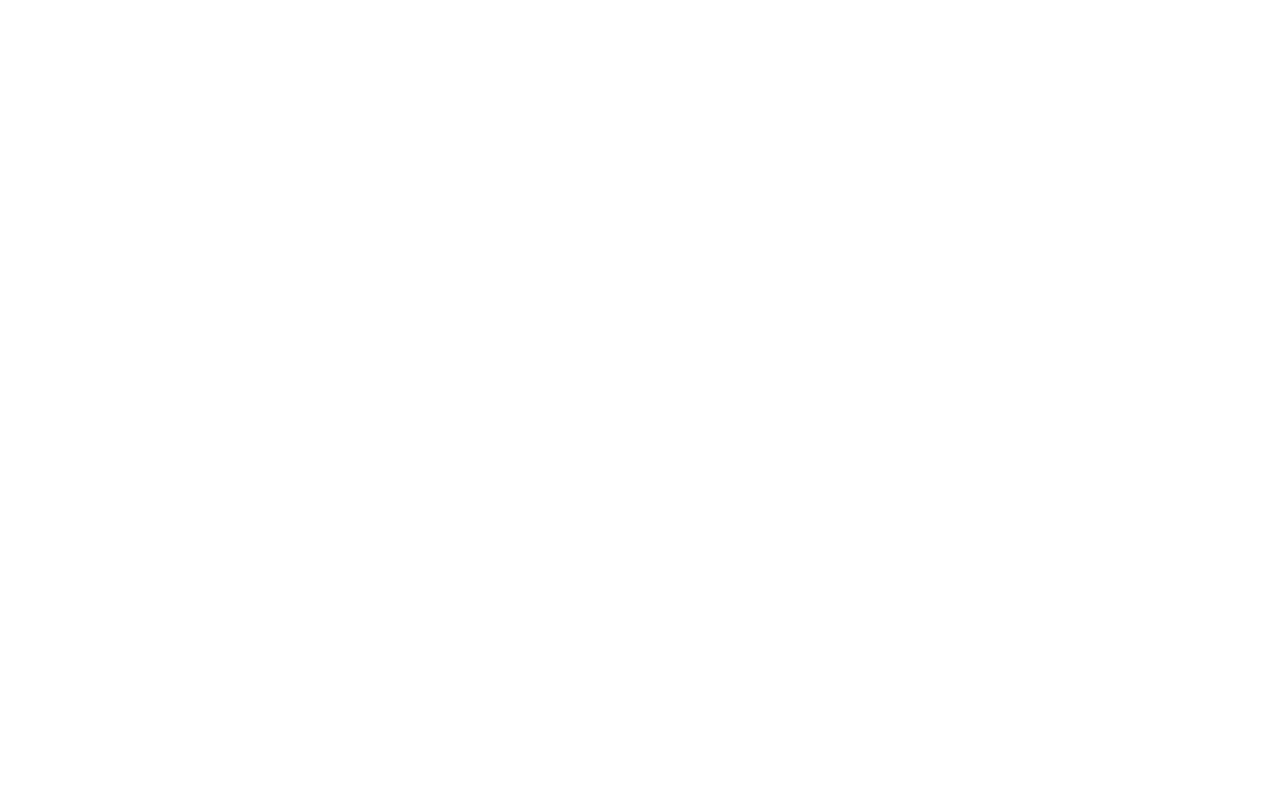
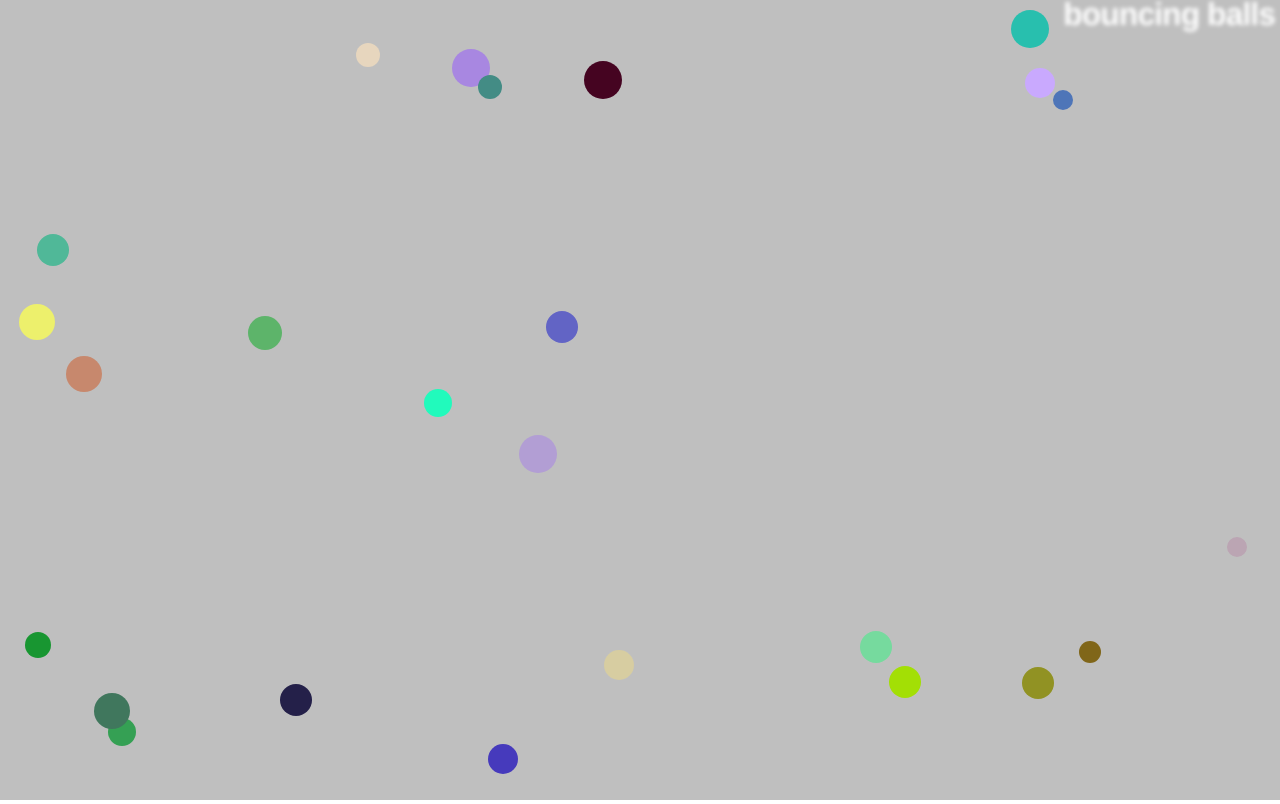
Before and after one commit to Kenzie-Academy-Brasil-Developers/entrega-bouncing-balls-sprint-6-rodrigomero, a plain HTML site: page index.html in a window 1280 px wide. Drawn offline with Linux system fonts and the light colour scheme.

Commit message:
added the basic functions

```diff
--- a/main.js
+++ b/main.js
@@ -1,7 +1,45 @@
 // setup canvas
+class Ball {
+  constructor ( x, y, velX, velY, color, size ) {
+      this.x = x
+      this.y = y
+      this.velX = velX
+      this.vely = velY
+      this.color = color
+      this.size = size
+  }
+
+  draw() {
+      ctx.beginPath();
+      ctx.fillStyle = this.color;
+      ctx.arc(this.x, this.y, this.size, 0, 2 * Math.PI)
+      ctx.fill()
+  }
+  update() {
+      if ((this.x + this.size) >= width) {
+        this.velX = -(this.velX);
+      }
+
+      if ((this.x - this.size) <= 0) {
+        this.velX = -(this.velX);
+      }
+
+      if ((this.y + this.size) >= height) {
+        this.velY = -(this.velY);
+      }
+
+      if ((this.y - this.size) <= 0) {
+        this.velY = -(this.velY);
+      }
+
+      this.x += this.velX;
+      this.y += this.velY;
+  }
+}
+
 
 const canvas = document.querySelector('canvas');
-const ctx = canvas.getContext('2d');
+window.ctx = canvas.getContext("2d");
 
 const width = canvas.width = window.innerWidth;
 const height = canvas.height = window.innerHeight;
@@ -18,3 +56,37 @@ function random(min, max) {
 function randomRGB() {
   return `rgb(${random(0, 255)},${random(0, 255)},${random(0, 255)})`;
 }
+
+let testBall = new Ball(50, 100, 4, 4, 'blue', 10);
+
+
+let balls = [];
+while (balls.length < 25) {
+  let size = random(10,20);
+  let ball = new Ball(
+    // ball position always drawn at least one ball width
+    // away from the edge of the canvas, to avoid drawing errors
+    random(0 + size,width - size),
+    random(0 + size,height - size),
+    random(-7,7),
+    random(-7,7),
+    'rgb(' + random(0,255) + ',' + random(0,255) + ',' + random(0,255) +')',
+    size
+  );
+
+  balls.push(ball);
+}
+
+function loop() {
+  ctx.fillStyle = 'rgba(0, 0, 0, 0.25)';
+  ctx.fillRect(0, 0, width, height);
+
+  for (let i = 0; i < balls.length; i++) {
+    balls[i].draw();
+    balls[i].update();
+  }
+
+  // window.requestAnimationFrame(loop);
+}
+
+loop()
```
Also changed, not shown: index.html (+1 -1 lines), src/models/Ball.js (added, +39 -0 lines).
